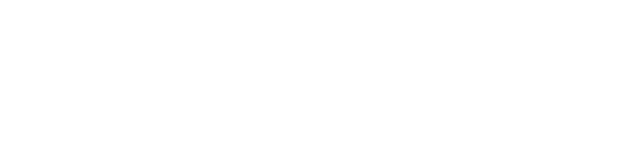
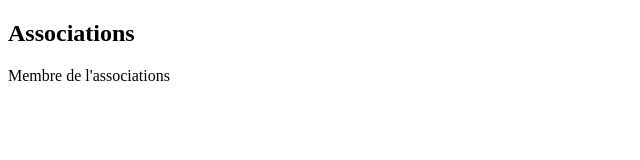
Before and after one commit to Miky177/mon-cv, a plain HTML site: page index.html in a window 1280 px wide. Shown: the whole page, without its empty margins (0-640 px from the left). Drawn offline with Linux system fonts and the light colour scheme.

Commit message:
mise en place de la section associations

```diff
--- a/index.html
+++ b/index.html
@@ -7,6 +7,10 @@
 
 </head>
 <body>
+    <section id="associations">
+        <h2>Associations</h2>
+        <p>Membre de l'associations</p>
+    </section>
 
 </body>
 </html>
```
